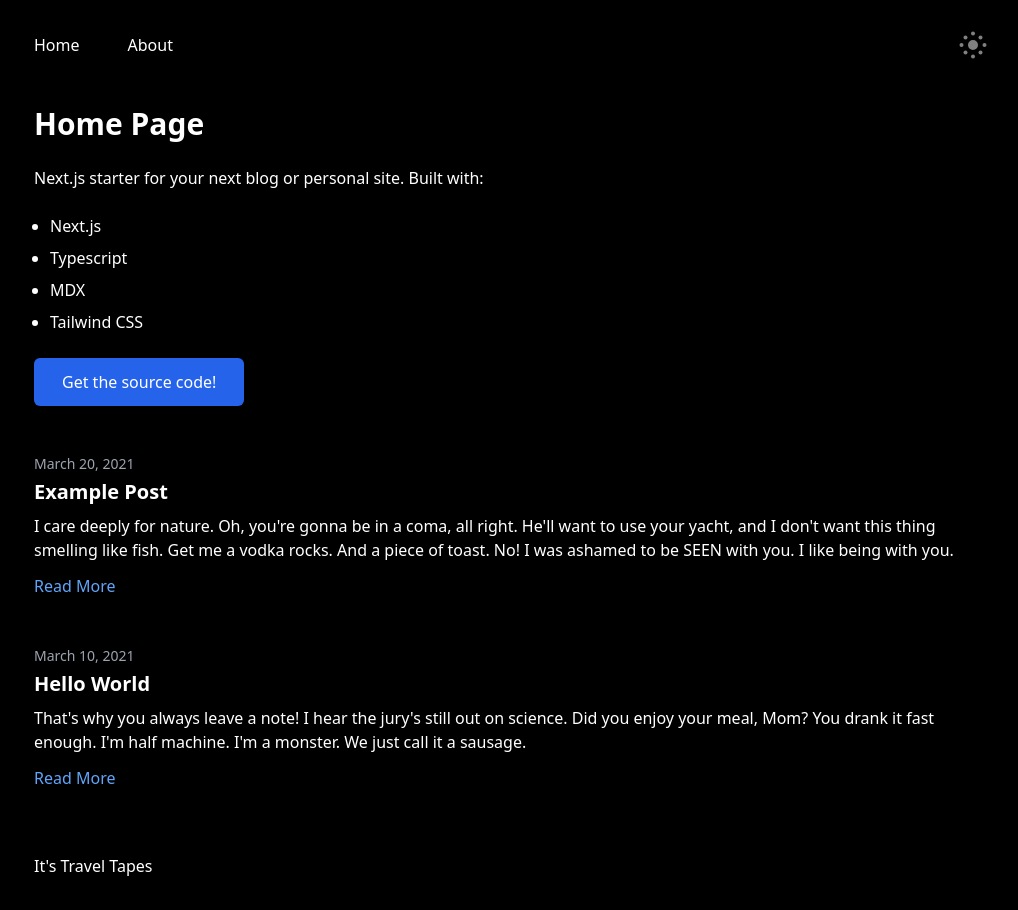
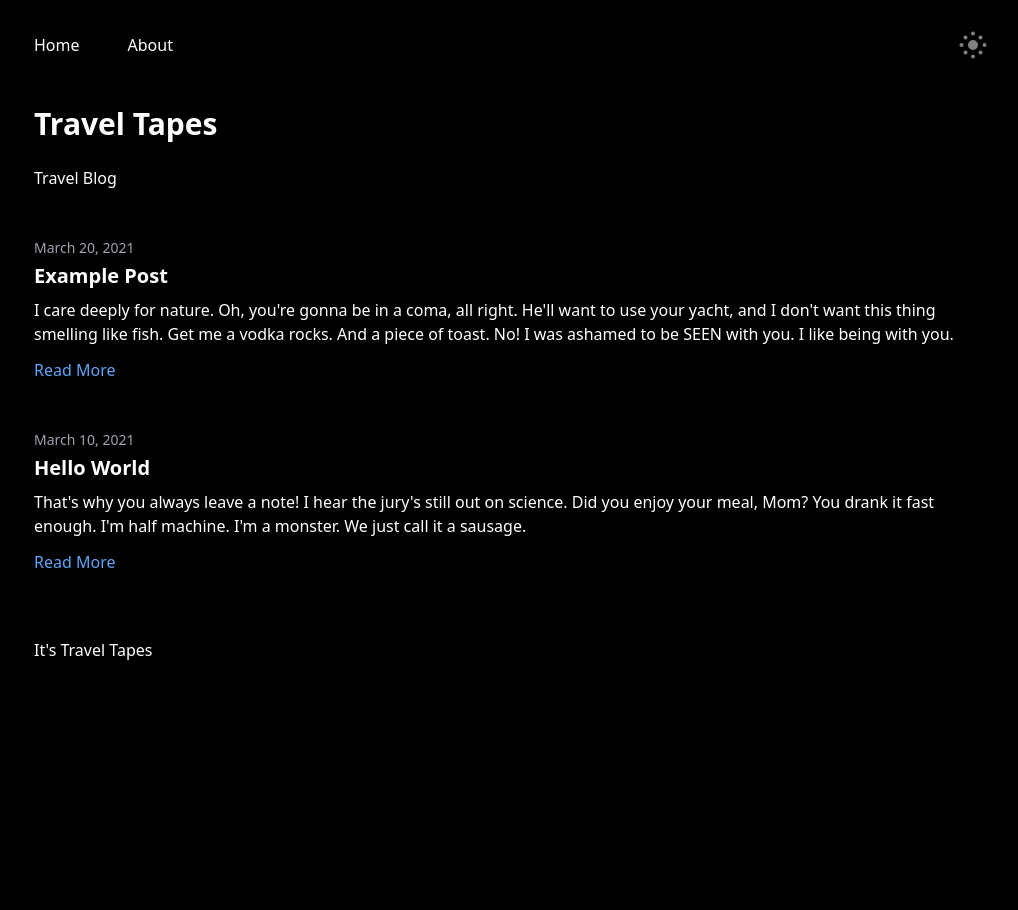
Before and after one commit to alexmlcc/Next-js-blog, a Next.js app: page / in a window 1280 px wide. Shown: the whole page, without its empty margins (126-1144 px from the left). After the commit the page ends 800 px from the top, so only its background shows below. Built offline with nearby package versions, Linux system fonts and the light colour scheme; what @tailwindcss/typography would draw is missing.

Commit message:
Update index.tsx

```diff
--- a/pages/index.tsx
+++ b/pages/index.tsx
@@ -13,21 +13,9 @@
 export const Index = ({ posts }: IndexProps): JSX.Element => {
   return (
     <Layout>
-      <h1>Home Page</h1>
-      <p>Next.js starter for your next blog or personal site. Built with:</p>
-      <ul className="list-disc pl-4 my-6">
-        <li>Next.js</li>
-        <li className="mt-2">Typescript</li>
-        <li className="mt-2">MDX</li>
-        <li className="mt-2">Tailwind CSS</li>
-      </ul>
-
-      <a
-        href="https://github.com/ChangoMan/nextjs-typescript-mdx-blog"
-        className="inline-block px-7 py-3 rounded-md text-white dark:text-white bg-blue-600 hover:bg-blue-700 hover:text-white dark:hover:text-white"
-      >
-        Get the source code!
-      </a>
+      <h1>Travel Tapes</h1>
+      <p>Travel Blog</p>
+      <p></p>
 
       {posts.map((post) => (
         <article key={post.slug} className="mt-12">
```
